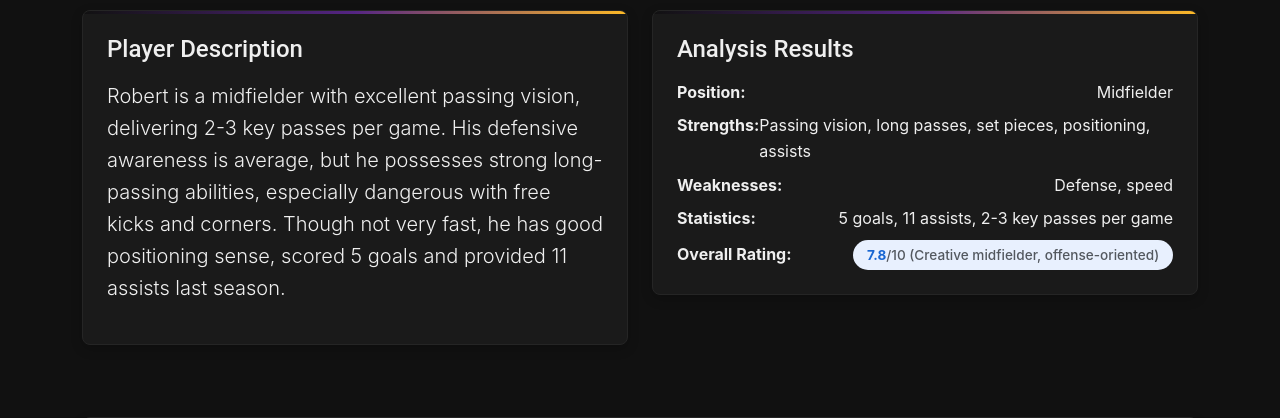
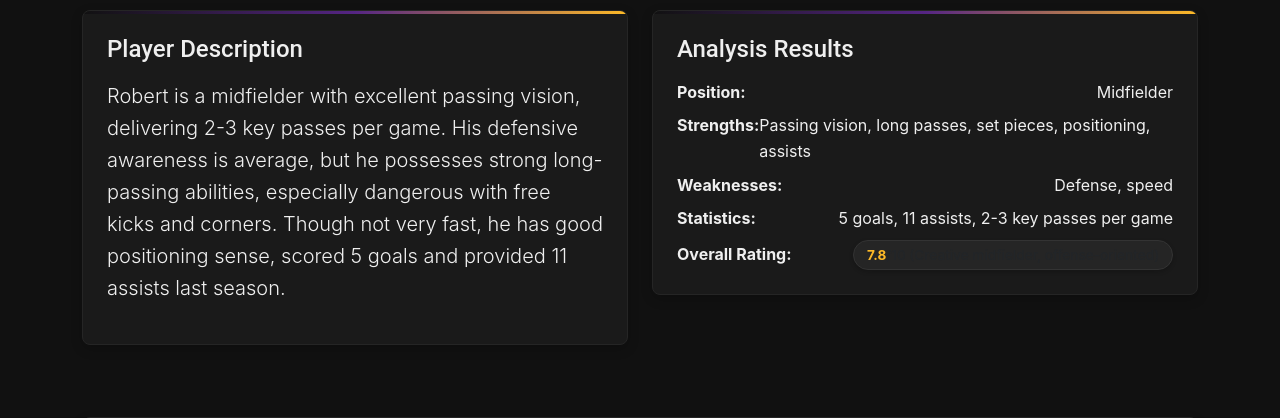
Before and after one commit to ziyusteve/CITS5505-AgileWebDev-GroupProject, a Flask app: page / in a window 1280 px wide. Shown: the part 1128-1546 px from the top of the page. Run offline with Flask 3, Linux system fonts and the light colour scheme; some libraries are stand-ins or nearby versions.

Commit message:
Enhancement: Redesign rating pills with Lakers gold accent and improved 3D effects for better user engagement

```diff
--- a/static/css/style.css
+++ b/static/css/style.css
@@ -585,23 +585,23 @@ footer a:hover {
 /* Theme rating pill - Style as Google Chip */
 .theme-rating-pill {
     display: inline-block;
-    background-color: #e8f0fe;
+    background-color: #252525;
     border-radius: 16px;
     padding: 0.3rem 0.8rem;
-    border: 1px solid transparent;
-    box-shadow: none;
-    transition: background-color 0.2s ease, border-color 0.2s ease;
-    color: #1967d2;
+    border: 1px solid #333;
+    box-shadow: 0 2px 4px rgba(0,0,0,0.2);
+    transition: all 0.2s ease;
+    color: #FDB927;
     font-size: 0.85rem;
     font-weight: 500;
     line-height: 1.4;
 }
 
 .theme-rating-pill:hover {
-    transform: none;
-    box-shadow: none;
-    background-color: #d2e3fc;
-    border-color: transparent;
+    transform: translateY(-1px);
+    box-shadow: 0 3px 6px rgba(0,0,0,0.3);
+    background-color: #333;
+    border-color: #FDB927;
 }
 
 /* Responsive adjustments */
```
